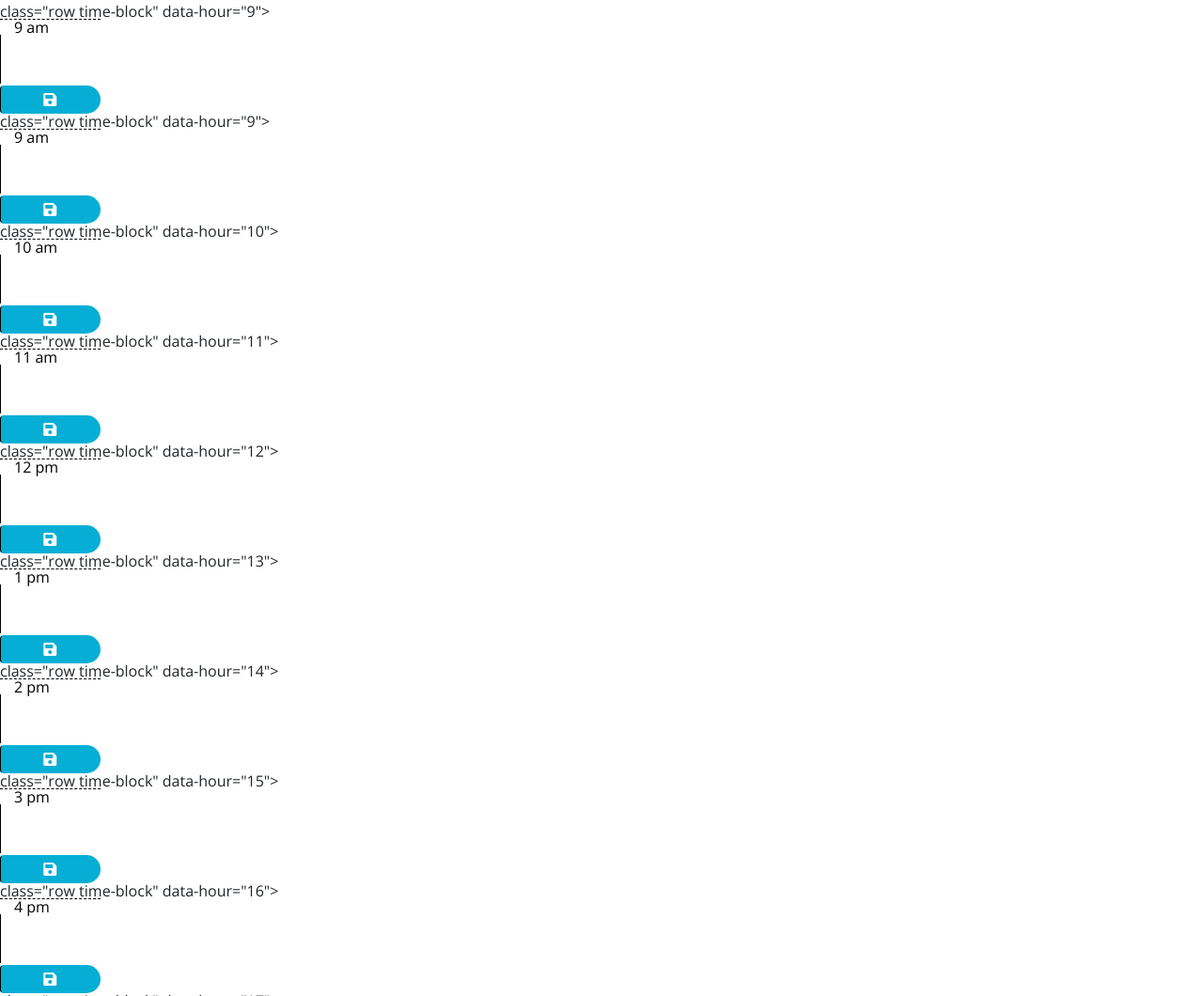
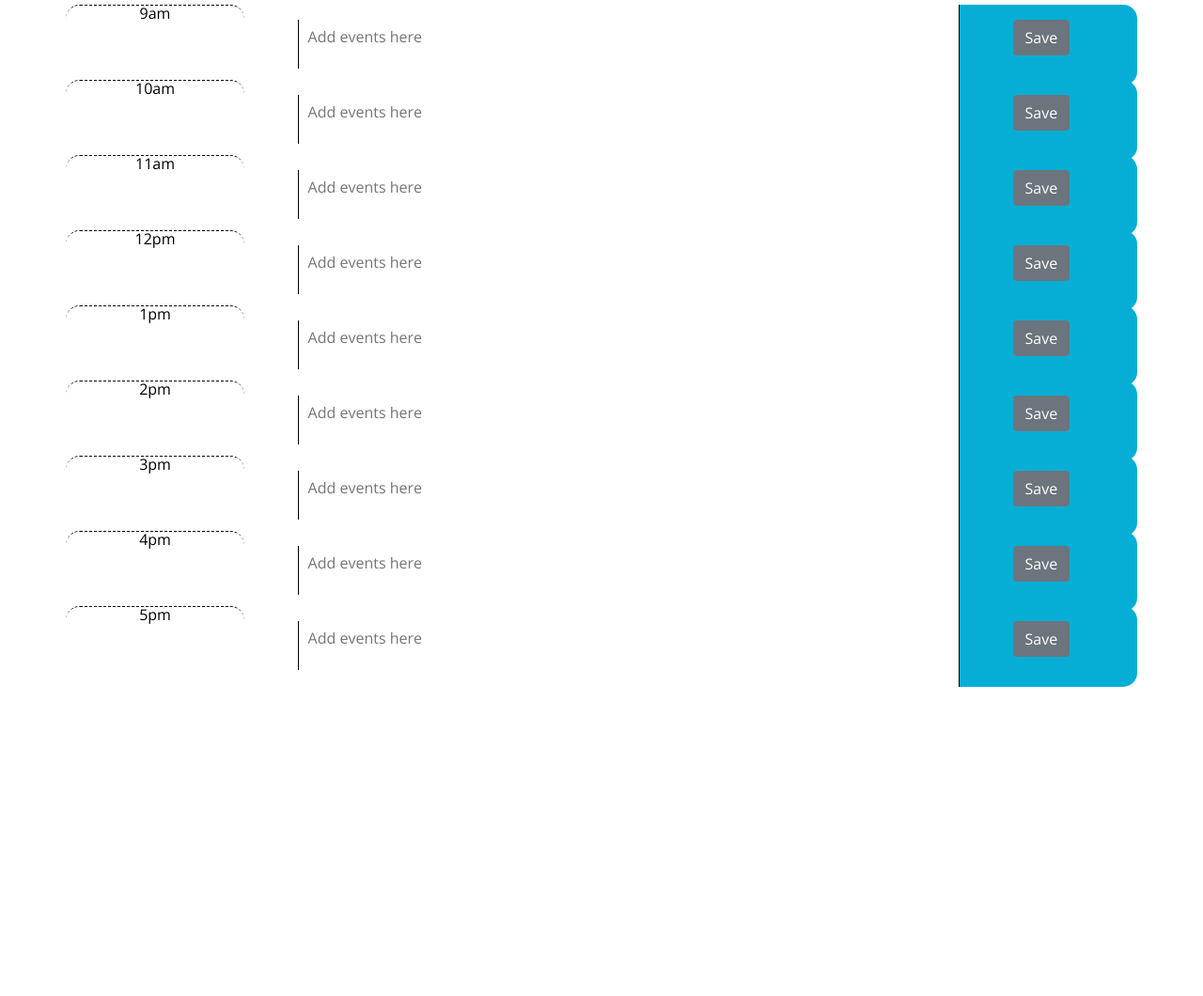
Before and after one commit to shanissewilson/My_Workday_Scheduler, a plain HTML site: page index.html in a window 1280 px wide. Shown: the part 332-1392 px from the top of the page at 94% size. After the commit the page ends 1066 px from the top, so only its background shows below. Drawn offline with nearby package versions, Linux system fonts and the light colour scheme.

Commit message:
edit README and index.html

```diff
--- a/index.html
+++ b/index.html
@@ -20,117 +20,140 @@
     </header>
     <div class="container schedule">
       <!-- Timeblocks go here -->
-    </div> class="row time-block" data-hour="9">
-    <div class="col-2 col-lg-1 hour">9 am</div>
-    <textarea class="col-8 col-lg-10"></textarea>
-    <button class="col-2 col-lg-1 btn btn-block saveBtn d-flex justify-content-center align-items-center">
-      <i class="fas fa-save"></i>
-    </button>
-
-  </div> class="row time-block" data-hour="9">
-  <div class="col-2 col-lg-1 hour">9 am</div>
-  <textarea class="col-8 col-lg-10"></textarea>
-  <button class="col-2 col-lg-1 btn btn-block saveBtn d-flex justify-content-center align-items-center">
-    <i class="fas fa-save"></i>
-  </button>
-
-</div> class="row time-block" data-hour="10">
-<div class="col-2 col-lg-1 hour">10 am</div>
-<textarea class="col-8 col-lg-10"></textarea>
-<button class="col-2 col-lg-1 btn btn-block saveBtn d-flex justify-content-center align-items-center">
-  <i class="fas fa-save"></i>
-</button>
-
-</div> class="row time-block" data-hour="11">
-<div class="col-2 col-lg-1 hour">11 am</div>
-<textarea class="col-8 col-lg-10"></textarea>
-<button class="col-2 col-lg-1 btn btn-block saveBtn d-flex justify-content-center align-items-center">
-  <i class="fas fa-save"></i>
-</button>
-
-</div> class="row time-block" data-hour="12">
-<div class="col-2 col-lg-1 hour">12 pm</div>
-<textarea class="col-8 col-lg-10"></textarea>
-<button class="col-2 col-lg-1 btn btn-block saveBtn d-flex justify-content-center align-items-center">
-  <i class="fas fa-save"></i>
-</button>
-
-</div> class="row time-block" data-hour="13">
-<div class="col-2 col-lg-1 hour">1 pm</div>
-<textarea class="col-8 col-lg-10"></textarea>
-<button class="col-2 col-lg-1 btn btn-block saveBtn d-flex justify-content-center align-items-center">
-  <i class="fas fa-save"></i>
-</button>
-
-</div> class="row time-block" data-hour="14">
-<div class="col-2 col-lg-1 hour">2 pm</div>
-<textarea class="col-8 col-lg-10"></textarea>
-<button class="col-2 col-lg-1 btn btn-block saveBtn d-flex justify-content-center align-items-center">
-  <i class="fas fa-save"></i>
-</button>
-
-</div> class="row time-block" data-hour="15">
-<div class="col-2 col-lg-1 hour">3 pm</div>
-<textarea class="col-8 col-lg-10"></textarea>
-<button class="col-2 col-lg-1 btn btn-block saveBtn d-flex justify-content-center align-items-center">
-  <i class="fas fa-save"></i>
-</button>
-
-</div> class="row time-block" data-hour="16">
-<div class="col-2 col-lg-1 hour">4 pm</div>
-<textarea class="col-8 col-lg-10"></textarea>
-<button class="col-2 col-lg-1 btn btn-block saveBtn d-flex justify-content-center align-items-center">
-  <i class="fas fa-save"></i>
-</button>
-
-</div> class="row time-block" data-hour="17">
-<div class="col-2 col-lg-1 hour">5 pm</div>
-<textarea class="col-8 col-lg-10"></textarea>
-<button class="col-2 col-lg-1 btn btn-block saveBtn d-flex justify-content-center align-items-center">
-  <i class="fas fa-save"></i>
-</button>
-
-</div> class="row time-block" data-hour="18">
-<div class="col-2 col-lg-1 hour">6 pm</div>
-<textarea class="col-8 col-lg-10"></textarea>
-<button class="col-2 col-lg-1 btn btn-block saveBtn d-flex justify-content-center align-items-center">
-  <i class="fas fa-save"></i>
-</button>
-
-</div> class="row time-block" data-hour="19">
-<div class="col-2 col-lg-1 hour">7 pm</div>
-<textarea class="col-8 col-lg-10"></textarea>
-<button class="col-2 col-lg-1 btn btn-block saveBtn d-flex justify-content-center align-items-center">
-  <i class="fas fa-save"></i>
-</button>
-
-</div> class="row time-block" data-hour="20">
-<div class="col-2 col-lg-1 hour">8 pm</div>
-<textarea class="col-8 col-lg-10"></textarea>
-<button class="col-2 col-lg-1 btn btn-block saveBtn d-flex justify-content-center align-items-center">
-  <i class="fas fa-save"></i>
-</button>
-
-</div> class="row time-block" data-hour="21">
-<div class="col-2 col-lg-1 hour">9 pm</div>
-<textarea class="col-8 col-lg-10"></textarea>
-<button class="col-2 col-lg-1 btn btn-block saveBtn d-flex justify-content-center align-items-center">
-  <i class="fas fa-save"></i>
-</button>
-
-</div> class="row time-block" data-hour="22">
-<div class="col-2 col-lg-1 hour">10 pm</div>
-<textarea class="col-8 col-lg-10"></textarea>
-<button class="col-2 col-lg-1 btn btn-block saveBtn d-flex justify-content-center align-items-center">
-  <i class="fas fa-save"></i>
-</button>
-
-</div> class="row time-block" data-hour="23">
-<div class="col-2 col-lg-1 hour">11 pm</div>
-<textarea class="col-8 col-lg-10"></textarea>
-<button class="col-2 col-lg-1 btn btn-block saveBtn d-flex justify-content-center align-items-center">
-  <i class="fas fa-save"></i>
-</button>
+      <div class="row">
+        <div class="col-2 time-block hour" id="9">9am</div>
+        <div class="col-8 time-slot">
+          <textarea
+            id="nineAm"
+            placeholder="Add events here"
+            class="calendar-item"
+            rows="2"
+            cols="50"
+          ></textarea>
+        </div>
+        <div class="col-2 saveBtn">
+          <button id="9am" class="btn btn-secondary">Save</button>
+        </div>
+      </div>
+      <div class="row">
+        <div class="col-2 time-block hour" id="10">10am</div>
+        <div class="col-8 time-slot">
+          <textarea
+            id="tenAm"
+            placeholder="Add events here"
+            class="calendar-item"
+            rows="2"
+            cols="50"
+          ></textarea>
+        </div>
+        <div class="col-2 saveBtn">
+          <button id="10am" class="btn btn-secondary">Save</button>
+        </div>
+      </div>
+      <div class="row">
+        <div class="col-2 time-block hour" id="11">11am</div>
+        <div class="col-8 time-slot">
+          <textarea
+            id="elevenAm"
+            placeholder="Add events here"
+            class="calendar-item"
+            rows="2"
+            cols="50"
+          ></textarea>
+        </div>
+        <div class="col-2 saveBtn">
+          <button id="11am" class="btn btn-secondary">Save</button>
+        </div>
+      </div>
+      <div class="row">
+        <div class="col-2 time-block hour" id="12">12pm</div>
+        <div class="col-8 time-slot">
+          <textarea
+            id="twelvePm"
+            placeholder="Add events here"
+            class="calendar-item"
+            rows="2"
+            cols="50"
+          ></textarea>
+        </div>
+        <div class="col-2 saveBtn">
+          <button id="12pm" class="btn btn-secondary">Save</button>
+        </div>
+      </div>
+      <div class="row">
+        <div class="col-2 time-block hour" id="13">1pm</div>
+        <div class="col-8 time-slot">
+          <textarea
+            id="onePm"
+            placeholder="Add events here"
+            class="calendar-item"
+            rows="2"
+            cols="50"
+          ></textarea>
+        </div>
+        <div class="col-2 saveBtn">
+          <button id="1pm" class="btn btn-secondary">Save</button>
+        </div>
+      </div>
+      <div class="row">
+        <div class="col-2 time-block hour" id="14">2pm</div>
+        <div class="col-8 time-slot">
+          <textarea
+            id="twoPm"
+            placeholder="Add events here"
+            class="calendar-item"
+            rows="2"
+            cols="50"
+          ></textarea>
+        </div>
+        <div class="col-2 saveBtn">
+          <button id="2pm" class="btn btn-secondary">Save</button>
+        </div>
+      </div>
+      <div class="row">
+        <div class="col-2 time-block hour" id="15">3pm</div>
+        <div class="col-8 time-slot">
+          <textarea
+            id="threePm"
+            placeholder="Add events here"
+            class="calendar-item"
+            rows="2"
+            cols="50"
+          ></textarea>
+        </div>
+        <div class="col-2 saveBtn">
+          <button id="3pm" class="btn btn-secondary">Save</button>
+        </div>
+      </div>
+      <div class="row">
+        <div class="col-2 time-block hour" id="16">4pm</div>
+        <div class="col-8 time-slot">
+          <textarea
+            id="fourPm"
+            placeholder="Add events here"
+            class="calendar-item"
+            rows="2"
+            cols="50"
+          ></textarea>
+        </div>
+        <div class="col-2 saveBtn">
+          <button id="4pm" class="btn btn-secondary">Save</button>
+        </div>
+      </div>
+      <div class="row">
+        <div class="col-2 time-block hour" id="17">5pm</div>
+        <div class="col-8 time-slot">
+          <textarea
+            id="fivePm"
+            placeholder="Add events here"
+            class="calendar-item"
+            rows="2"
+            cols="50"
+          ></textarea>
+        </div>
+        <div class="col-2 saveBtn">
+          <button id="5pm" class="btn btn-secondary">Save</button>
+        </div>
 </div>
 </div>
 
```
Also changed, not shown: 1 other file.
